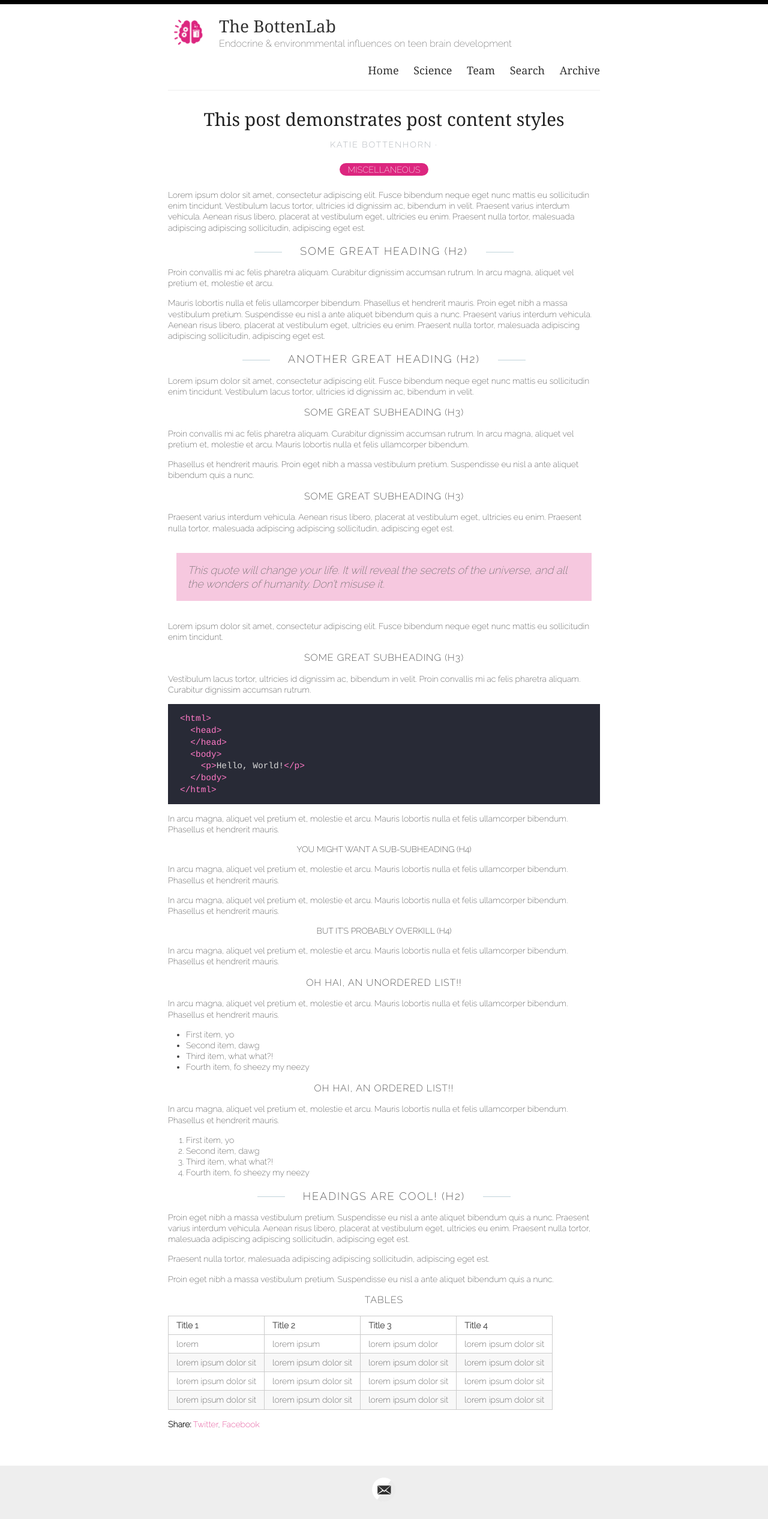
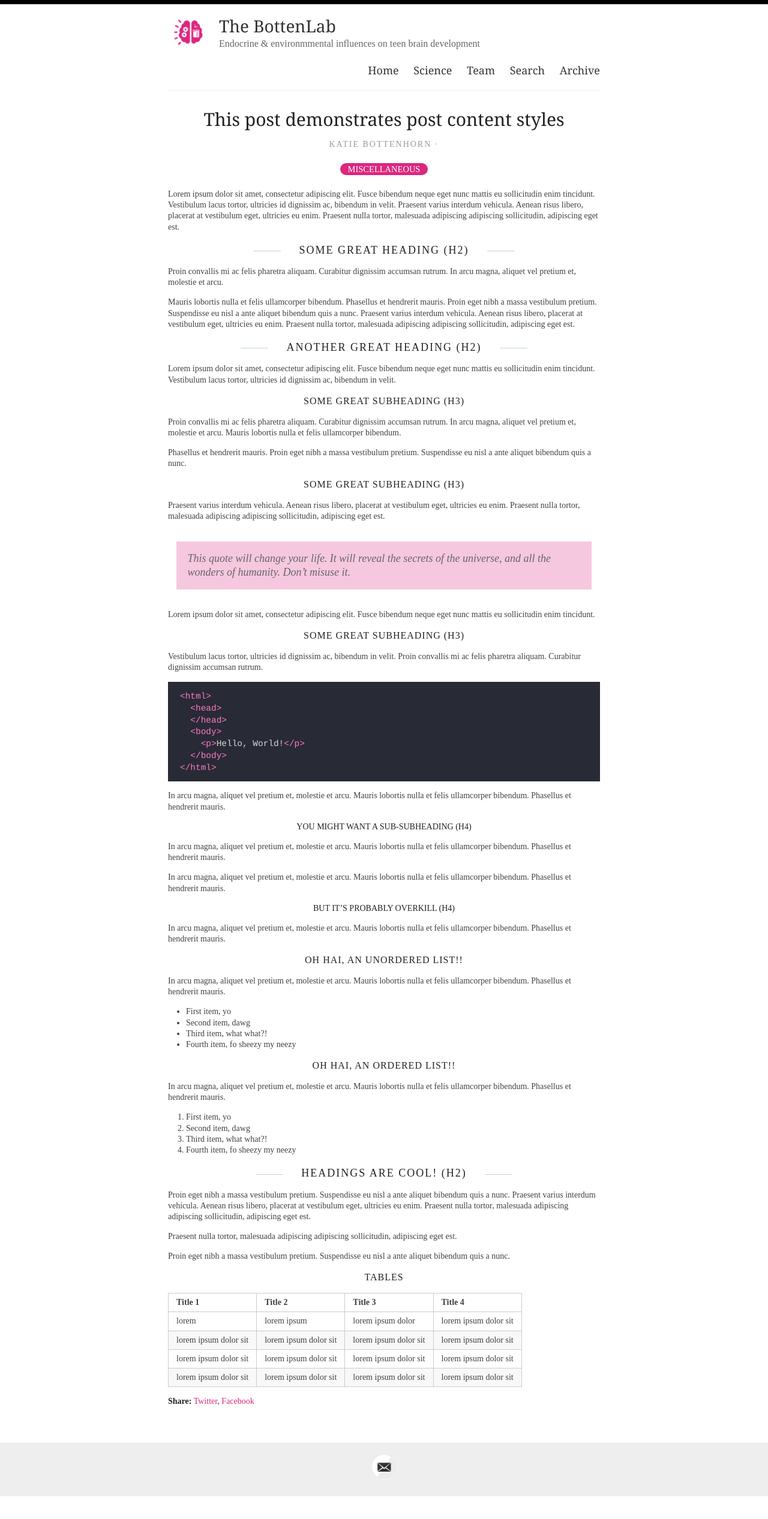
Before and after one commit to Bottenlab/bottenlab.github.io, a Jekyll site: the page built from examples/2019-7-27-this-post-demonstrates-post-content-styles.md, in a window 1280 px wide. Shown: the whole page at 60% size. Built offline with Jekyll 4.4.1, drawn with Linux system fonts in a browser that asks for light colours; some web fonts are replaced; after the commit the page ends 2495 px from its top, so only the background shows below that.

Commit message:
I'm a menace

```diff
--- a/assets/style.scss
+++ b/assets/style.scss
@@ -15,10 +15,10 @@
 
 @import url('https://fonts.googleapis.com/css?family=Roboto');
 // @import url('https://fonts.googleapis.com/css?family=Playfair+Display:600italic|Work+Sans:300');
-@import url('https://fonts.googleapis.com/css?family=Playfair+Display:600italic|Raleway:200');
+@import url('https://fonts.googleapis.com/css?family=Playfair+Display:600italic|Alegreya+Sans:300');
 
 $quicksand: 'Playfair Display', Georgia, sans-serif;
-$garamond: 'Raleway', serif;
+$garamond: 'Alegreya Sans', serif;
 
 
 html {
```
